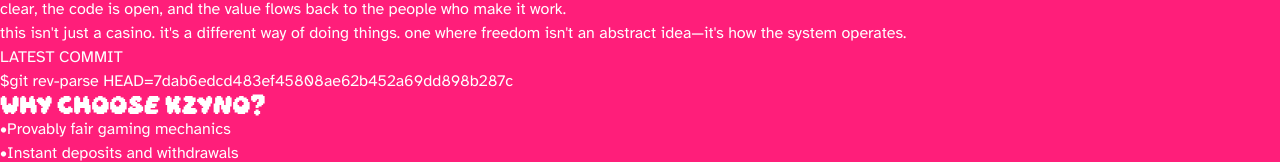
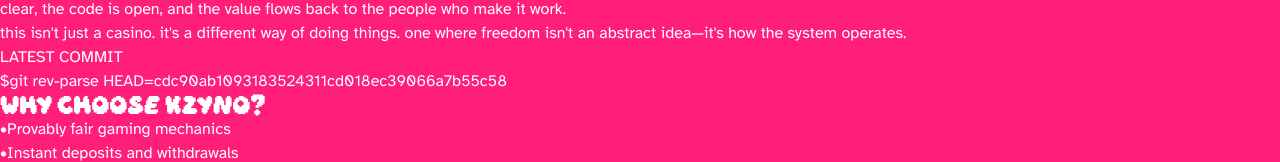
Before and after one commit to 0xe37d/kzyno, a Next.js app: page /about in a window 1280 px wide. Shown: the part 269-431 px from the top of the page. Built offline with nearby package versions, Linux system fonts and the light colour scheme.

Commit message:
chore: update commit hash

```diff
--- a/src/app/commit-hash.ts
+++ b/src/app/commit-hash.ts
@@ -1 +1 @@
-export const NEXT_PUBLIC_COMMIT_HASH: string = '7dab6edcd483ef45808ae62b452a69dd898b287c';
+export const NEXT_PUBLIC_COMMIT_HASH: string = 'cdc90ab1093183524311cd018ec39066a7b55c58';
```
